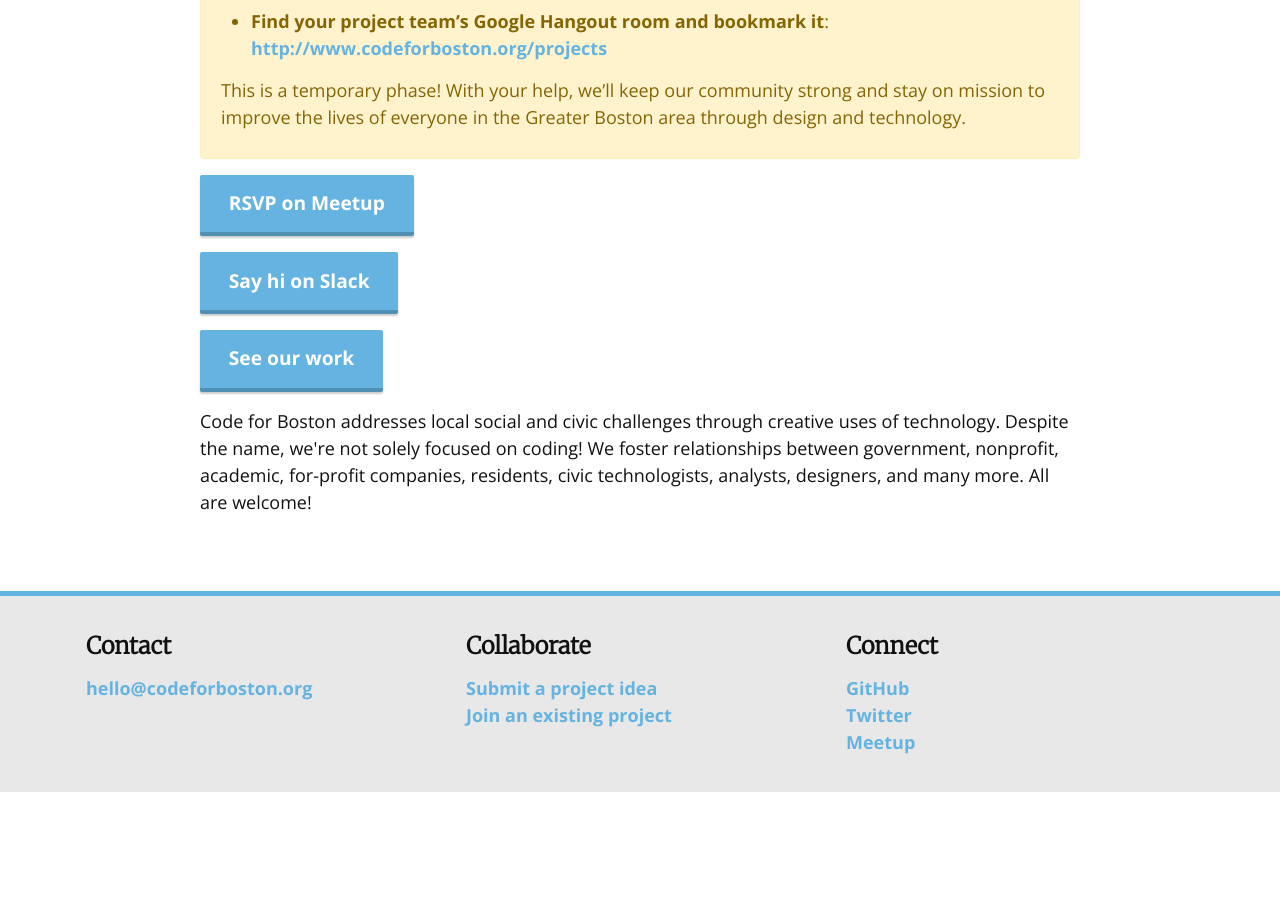
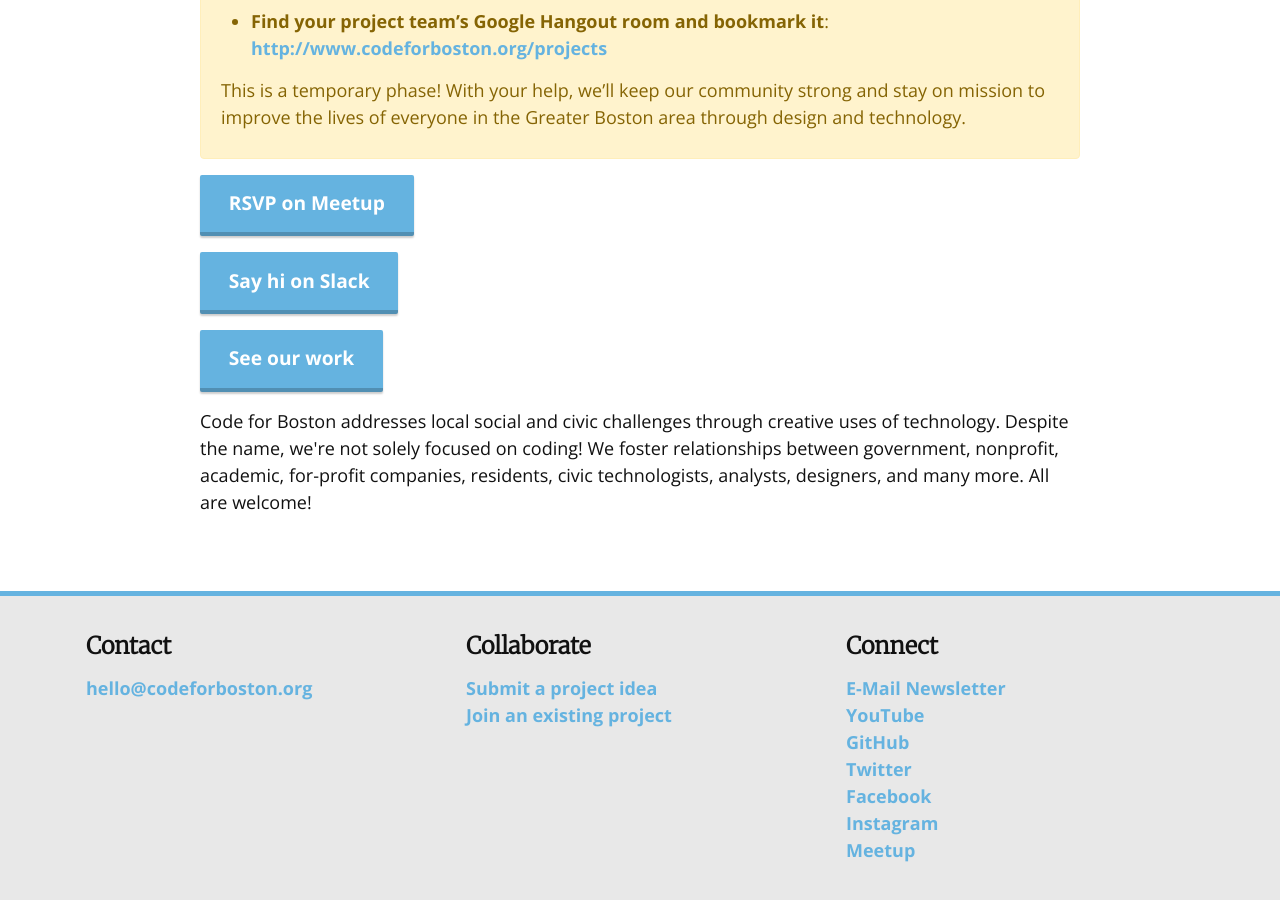
Before and after one commit to codeforboston/codeforboston.org, a Jekyll site: the page built from index.html, in a window 1280 px wide and 900 px high, scrolled down 672 px. Built offline with Jekyll 4.4.1, drawn with Linux system fonts in a browser that asks for light colours; nearby versions of some CDN libraries; before the commit the page ends 1464 px from its top, so only the background shows below that; some of the changed lines change nothing that is shown.

Commit message:
Update Footer
* Include links to more social media
* Reformat using JsPrettier.

```diff
--- a/_includes/footer.html
+++ b/_includes/footer.html
@@ -1,5 +1,4 @@
 <footer class="site-footer">
-
   <div class="container">
     <div class="row">
       <div class="col-12 col-md-4 p-3 ">
@@ -9,39 +8,65 @@
 
       <div class="col-12 col-md-4 p-3">
         <h3>Collaborate</h3>
-              <a href="https://docs.google.com/forms/d/e/1FAIpQLSce0lWiZFMe4HnqgM9iaXDVhpwG06_GNLGKKYR2mcQGlhQ4rQ/viewform">
-                Submit a project idea </a><br>
-              <a href="/projects">
-                Join an existing project </a>
+        <a
+          href="https://docs.google.com/forms/d/e/1FAIpQLSce0lWiZFMe4HnqgM9iaXDVhpwG06_GNLGKKYR2mcQGlhQ4rQ/viewform"
+        >
+          Submit a project idea </a
+        ><br />
+        <a href="/projects"> Join an existing project </a>
       </div>
 
       <div class="col-12 col-md-4 p-3">
         <h3>Connect</h3>
-            <a href="{{site.github_url}}">
-                  GitHub </a><br />
-            <a href="{{ site.twitter_url }}">
-                  Twitter </a><br />
-            <a href="{{ site.meetup_url }}">
-                  Meetup </a>
+        <a href="{{ site.newsletter_url }}">E-Mail Newsletter</a><br />
+        <a href="{{ site.youtube_url }}">YouTube</a><br />
+        <a href="{{ site.github_url }}">GitHub</a><br />
+        <a href="{{ site.twitter_url }}">Twitter</a><br />
+        <a href="{{ site.facebook_url }}">Facebook</a><br />
+        <a href="{{ site.instagram_url }}">Instagram</a><br />
+        <a href="{{ site.meetup_url }}">Meetup</a>
       </div>
-
     </div>
-
   </div>
-
 </footer>
 
-<script src="https://code.jquery.com/jquery-3.2.1.slim.min.js" integrity="sha384-KJ3o2DKtIkvYIK3UENzmM7KCkRr/rE9/Qpg6aAZGJwFDMVNA/GpGFF93hXpG5KkN" crossorigin="anonymous"></script>
-<script src="https://cdnjs.cloudflare.com/ajax/libs/popper.js/1.12.9/umd/popper.min.js" integrity="sha384-ApNbgh9B+Y1QKtv3Rn7W3mgPxhU9K/ScQsAP7hUibX39j7fakFPskvXusvfa0b4Q" crossorigin="anonymous"></script>
-<script src="https://stackpath.bootstrapcdn.com/bootstrap/4.1.3/js/bootstrap.min.js" integrity="sha384-ChfqqxuZUCnJSK3+MXmPNIyE6ZbWh2IMqE241rYiqJxyMiZ6OW/JmZQ5stwEULTy" crossorigin="anonymous"></script>
+<script
+  src="https://code.jquery.com/jquery-3.2.1.slim.min.js"
+  integrity="sha384-KJ3o2DKtIkvYIK3UENzmM7KCkRr/rE9/Qpg6aAZGJwFDMVNA/GpGFF93hXpG5KkN"
+  crossorigin="anonymous"
+></script>
+<script
+  src="https://cdnjs.cloudflare.com/ajax/libs/popper.js/1.12.9/umd/popper.min.js"
+  integrity="sha384-ApNbgh9B+Y1QKtv3Rn7W3mgPxhU9K/ScQsAP7hUibX39j7fakFPskvXusvfa0b4Q"
+  crossorigin="anonymous"
+></script>
+<script
+  src="https://stackpath.bootstrapcdn.com/bootstrap/4.1.3/js/bootstrap.min.js"
+  integrity="sha384-ChfqqxuZUCnJSK3+MXmPNIyE6ZbWh2IMqE241rYiqJxyMiZ6OW/JmZQ5stwEULTy"
+  crossorigin="anonymous"
+></script>
 <script src="{{ '/js/main.js' | prepend: site.baseurl }}"></script>
 <script>
-  (function(i,s,o,g,r,a,m){i['GoogleAnalyticsObject']=r;i[r]=i[r]||function(){
-  (i[r].q=i[r].q||[]).push(arguments)},i[r].l=1*new Date();a=s.createElement(o),
-  m=s.getElementsByTagName(o)[0];a.async=1;a.src=g;m.parentNode.insertBefore(a,m)
-  })(window,document,'script','//www.google-analytics.com/analytics.js','ga');
+  (function(i, s, o, g, r, a, m) {
+    i['GoogleAnalyticsObject'] = r;
+    (i[r] =
+      i[r] ||
+      function() {
+        (i[r].q = i[r].q || []).push(arguments);
+      }),
+      (i[r].l = 1 * new Date());
+    (a = s.createElement(o)), (m = s.getElementsByTagName(o)[0]);
+    a.async = 1;
+    a.src = g;
+    m.parentNode.insertBefore(a, m);
+  })(
+    window,
+    document,
+    'script',
+    '//www.google-analytics.com/analytics.js',
+    'ga'
+  );
 
   ga('create', 'UA-74039819-1', 'auto');
   ga('send', 'pageview');
-
 </script>
```
Lines whose indentation alone changed are shown as unchanged.
